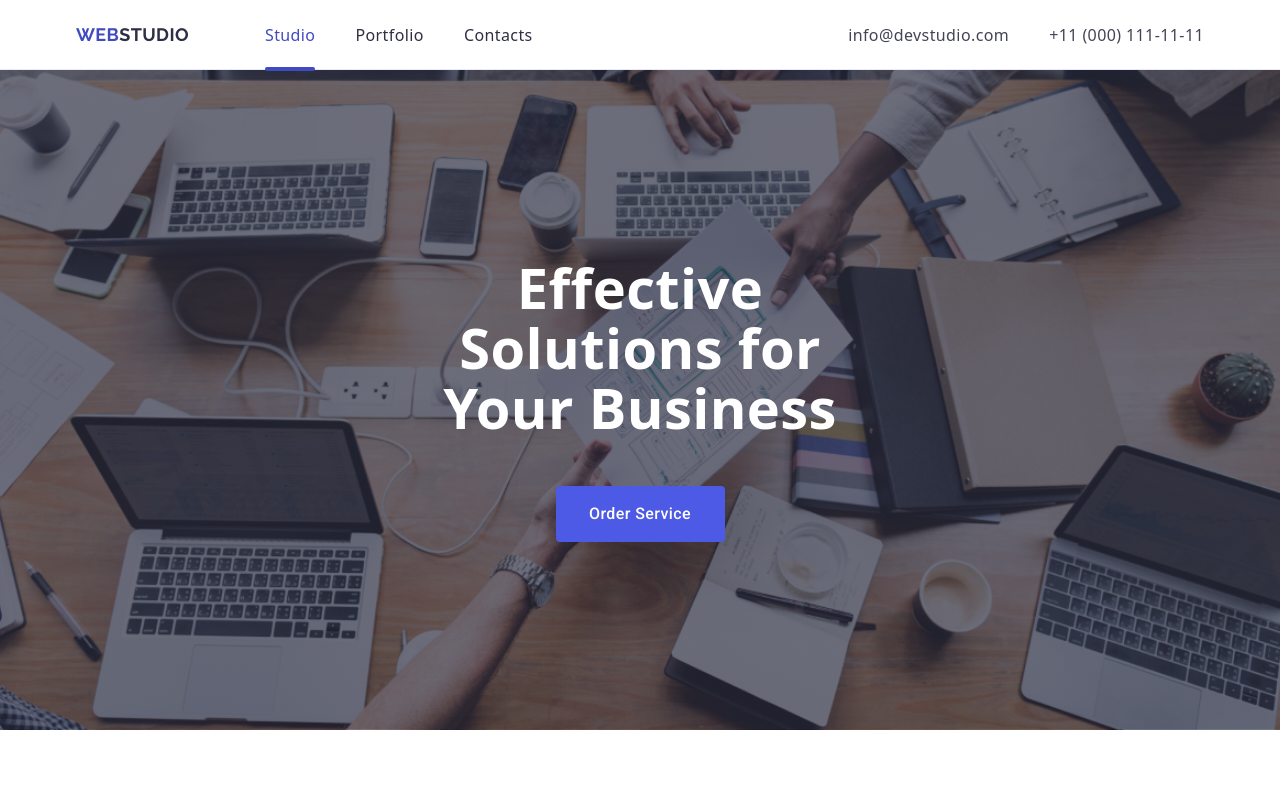
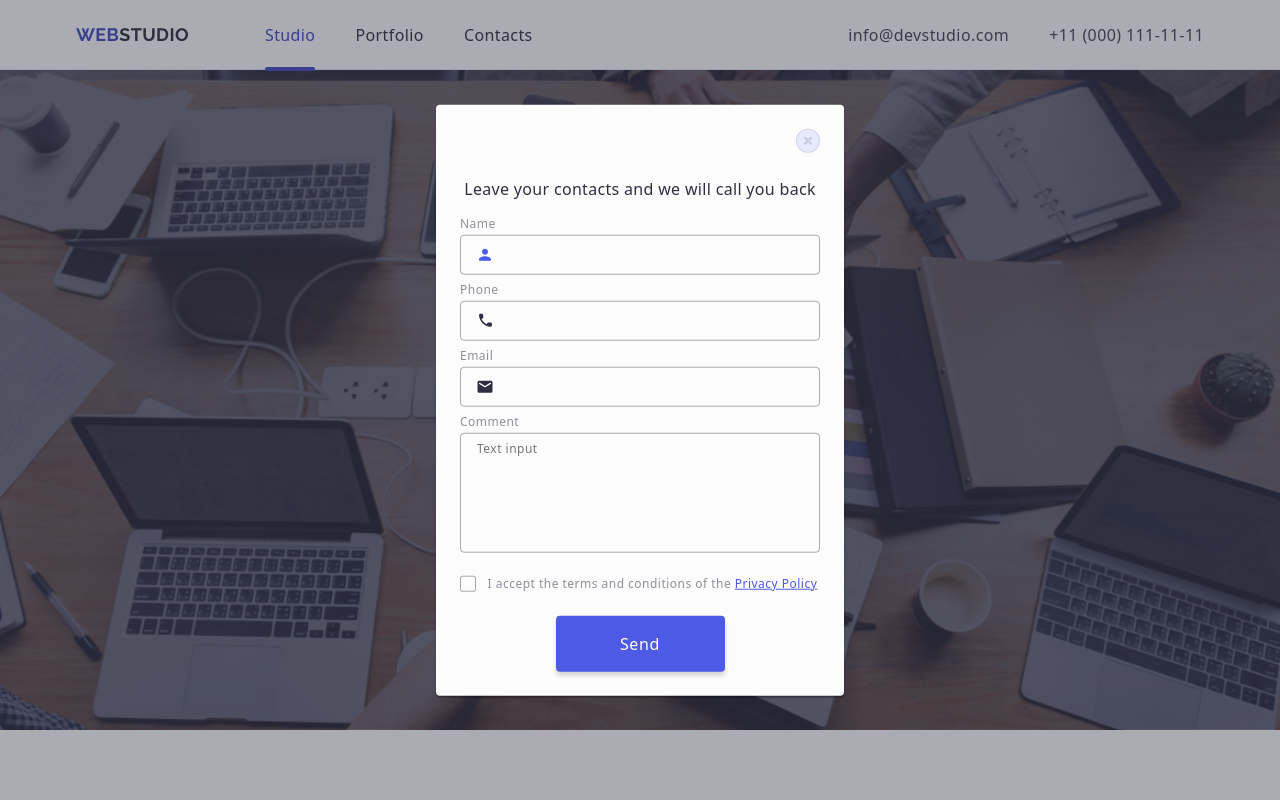
Before and after one commit to MayaTaran/goit-markup-hw-05, a plain HTML site: page index.html in a window 1280 px wide. Shown: the top 800 px of the page. Drawn offline with nearby package versions, Linux system fonts and the light colour scheme.

Commit message:
add correction for modal window

```diff
--- a/css/styles.css
+++ b/css/styles.css
@@ -509,7 +509,7 @@ header .container {
   font-size: 16px;
   font-weight: 500;
   line-height: 1.5;
-  letter-spacing: 0.04;
+  letter-spacing: 0.04em;
   border: none;
   cursor: pointer;
 }
@@ -543,15 +543,24 @@ header .container {
   width: 408px;
   min-height: 584px;
   border-radius: 4px;
-  padding: 24px;
+  padding: 72px 24px 24px 24px;
+  box-shadow: 0px 1px 1px rgba(0, 0, 0, 0.14), 0px 1px 3px rgba(0, 0, 0, 0.12),
+    0px 2px 1px rgba(0, 0, 0, 0.2);
   background-color: var(--DAIRY, #fcfcfc);
+  transition: transform 250ms cubic-bezier(0.4, 0, 0.2, 1);
 }
 
 .icon-close {
   stroke: #2e2f42;
+  transition: fill 250ms cubic-bezier(0.4, 0, 0.2, 1);
 }
 .button-close {
   position: absolute;
+  display: flex;
+  align-items: center;
+  justify-content: center;
+  background-color: #e7e9fc;
+  border: 1px solid rgba(0, 0, 0, 0.1);
   top: 24px;
   right: 24px;
   width: 24px;
@@ -559,12 +568,25 @@ header .container {
   padding: 0px;
   line-height: 0;
   fill: var(--CORNFLOWER, #e7e9fc);
-  background-color: transparent;
+  cursor: pointer;
   border-radius: 50%;
+  transition: background-color 250ms cubic-bezier(0.4, 0, 0.2, 1),
+    border 250ms cubic-bezier(0.4, 0, 0.2, 1);
+}
+.button-close:hover,
+.button-close:focus {
+  background-color: #404bbf;
+  border: none;
+}
+.button-close:hover .icon-close {
+  fill: #ffffff;
+}
+.button-close:focus .icon-close {
+  fill: #ffffff;
 }
 .modal-text {
   text-align: center;
-  margin-top: 48px;
+  color: #2e2f42;
   margin-bottom: 16px;
   font-size: 16px;
   font-style: normal;
@@ -575,7 +597,9 @@ header .container {
 .input-field {
   margin-bottom: 8px;
 }
-
+.input-field-comment {
+  margin-bottom: 16px;
+}
 .input-item:focus,
 .modal-window-area:focus {
   border-color: #4d5ae5;
@@ -599,6 +623,8 @@ header .container {
   height: 40px;
   border-radius: 4px;
   padding-left: 38px;
+  outline: transparent;
+  background-color: transparent;
   transition: border-color 250ms cubic-bezier(0.4, 0, 0.2, 1);
   border: 1px solid var(--NAVY-BLUE-modal, rgba(46, 47, 66, 0.4));
 }
@@ -618,7 +644,9 @@ header .container {
   height: 120px;
   border-radius: 4px;
   resize: none;
-  padding: 8px 14px;
+  background-color: transparent;
+  padding: 8px 16px;
+  outline: transparent;
   color: var(--NAVY-BLUE-modal, rgba(46, 47, 66, 0.4));
   transition: border-color 250ms cubic-bezier(0.4, 0, 0.2, 1);
   font-size: 12px;
@@ -644,6 +672,9 @@ header .container {
   margin-right: 8px;
   border: 1px solid rgba(46, 47, 66, 0.4);
   fill: transparent;
+  transition: background-color 250ms cubic-bezier(0.4, 0, 0.2, 1),
+    border 250ms cubic-bezier(0.4, 0, 0.2, 1),
+    fill 250ms cubic-bezier(0.4, 0, 0.2, 1);
 }
 .user-policy {
   color: var(--LIGHT-SLATE, #8e8f99);
@@ -659,18 +690,32 @@ header .container {
 }
 .form-checkbox:checked + .policy-text .form-own-checkbox {
   background-color: #404bbf;
-  stroke: #ffffff;
+  border: none;
+  fill: #ffffff;
 }
 .form-checkbox:focus + .policy-text .form-own-checkbox {
   outline: 2px solid rgba(0, 0, 255, 0.5);
+}
+.policy-text {
+  font-size: 12px;
+  line-height: 1.17;
+  letter-spacing: 0.04em;
+  color: #8e8f99;
 }
 .modal-window-button {
   display: block;
   margin: 0 auto;
   justify-content: center;
-  width: 169px;
+  min-width: 169px;
   height: 56px;
+  font-weight: 500;
+  line-height: 1.5;
+  letter-spacing: 0.04em;
+  color: #ffffff;
+  cursor: pointer;
+  border: none;
   border-radius: 4px;
   background: var(--IRIS, #4d5ae5);
   box-shadow: 0px 4px 4px 0px rgba(0, 0, 0, 0.15);
+  transition: background-color 250ms cubic-bezier(0.4, 0, 0.2, 1);
 }
--- a/index.html
+++ b/index.html
@@ -471,7 +471,7 @@
             <label class="footer-input-label">
               <input
                 class="subscribe-input"
-                name="email_for_subscribe"
+                name="email-for-subscribe"
                 type="email"
                 placeholder="E-mail"
             /></label>
@@ -486,7 +486,7 @@
       </div>
     </footer>
 
-    <div class="backdrope">
+    <div class="backdrope is-open">
       <div class="modal">
         <button class="button-close" type="button">
           <svg class="icon-close" width="8" height="8">
@@ -497,18 +497,18 @@
 
         <form class="modal-window-input">
           <div class="input-field">
-            <label class="label-input-item" for="input-item-name">Name</label>
+            <label class="label-input-item" for="user-name">Name</label>
             <div class="input-icon-container">
               <input
                 class="input-item"
                 type="text"
-                id="input-item-name"
-                name="user_first_name"
+                id="user-name"
+                name="user-name"
                 required
                 pattern="[a-zA-Zа-яА-ЯіІЇїєЄ'йЙ]+"
                 title="Mariya"
               />
-              <svg class="form-input-icon" width="18" height="18">
+              <svg class="form-input-icon" width="18" height="24">
                 <use href="./images/icons.svg#icon-person"></use>
               </svg>
             </div>
@@ -525,7 +525,7 @@
                 pattern="[0-9]{3}-[0-9]{3}-[0-9]{2}-[0-9]{2}"
                 title="xxx-xxx-xx-xx"
               />
-              <svg class="form-input-icon" width="18" height="18">
+              <svg class="form-input-icon" width="18" height="24">
                 <use href="./images/icons.svg#icon-phone"></use>
               </svg>
             </div>
@@ -542,34 +542,32 @@
                 required
                 title="email@mail.com"
               />
-              <svg class="form-input-icon" width="18" height="18">
+              <svg class="form-input-icon" width="18" height="24">
                 <use href="./images/icons.svg#icon-email"></use>
               </svg>
             </div>
           </div>
-          <div class="input-field">
-            <label class="label-input-item" for="input-item-comment"
-              >Comment</label
-            >
+          <div class="input-field-comment">
+            <label class="label-input-item" for="user-comment">Comment</label>
             <textarea
               class="modal-window-area"
               name="user-comment"
-              id="input-item-comment"
+              id="user-comment"
               placeholder="Text input"
             ></textarea>
           </div>
           <div class="form-privacy-checkbox">
             <input
               class="form-checkbox visually-hidden"
-              id="user-policy"
+              id="user-privacy"
               type="checkbox"
-              name="user_polisy"
+              name="user-privacy"
               required
               value="true"
             />
-            <label class="policy-text" for="user-policy">
+            <label class="policy-text" for="user-privacy">
               <span class="form-own-checkbox">
-                <svg width="16" height="16">
+                <svg width="10" height="8">
                   <use href="./images/icons.svg#icon-Checkbox"></use>
                 </svg>
               </span>
```
